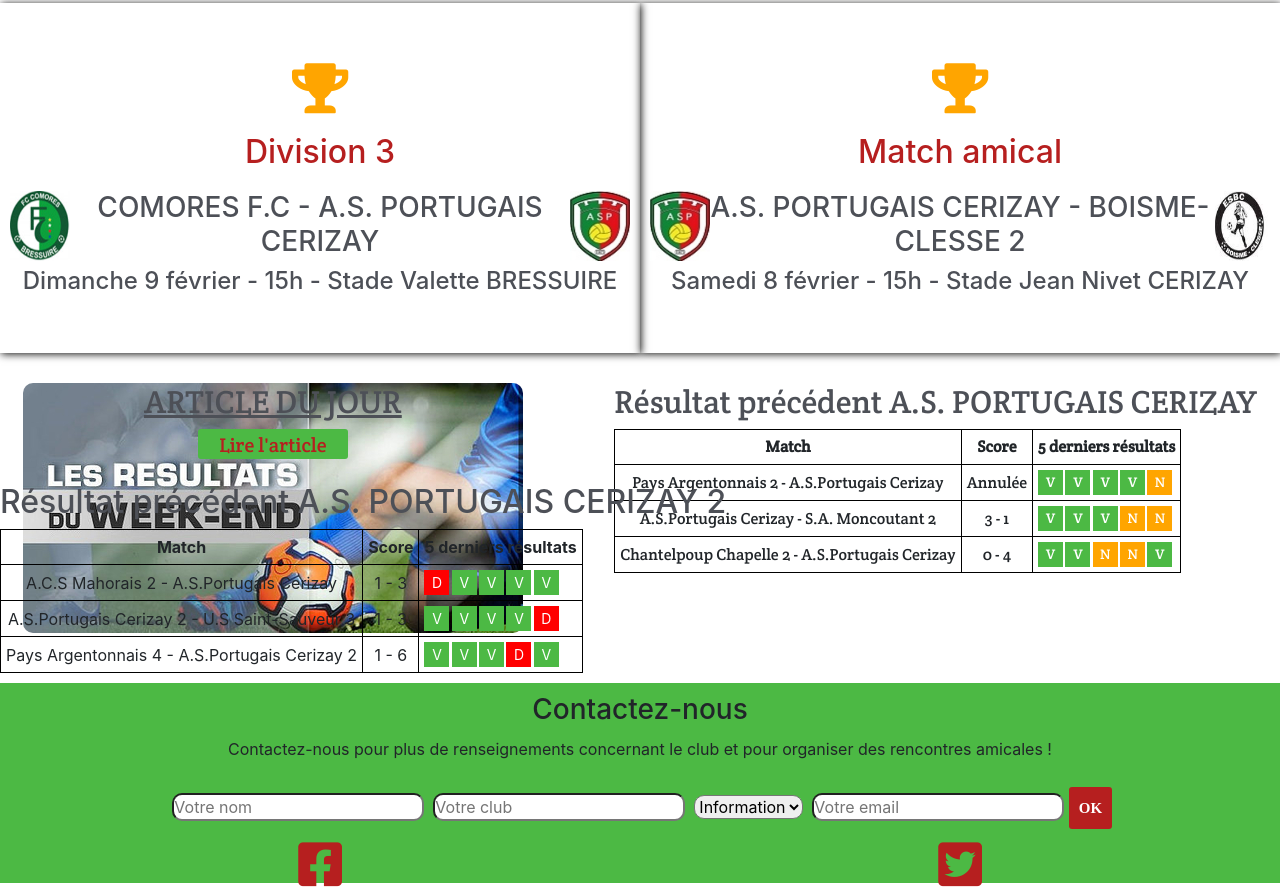
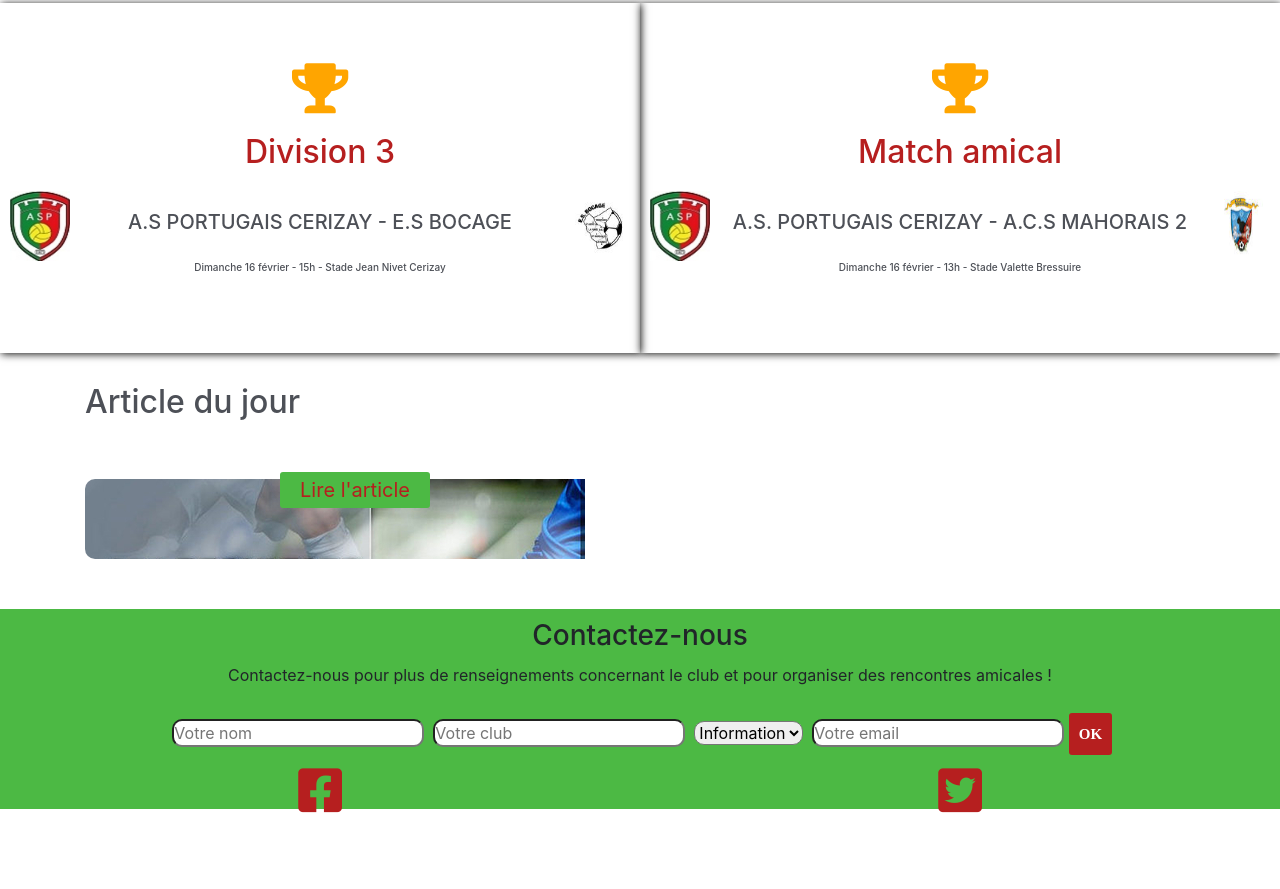
Before and after one commit to Quentin79140/ASP, a plain HTML site: page index.html in a window 1280 px wide. Shown: the part 462-1351 px from the top of the page. After the commit the page ends 1277 px from the top, so only its background shows below. Drawn offline with nearby package versions, Linux system fonts and the light colour scheme.

Commit message:
relooking

```diff
--- a/index.html
+++ b/index.html
@@ -22,7 +22,7 @@
 <body>
     <header>
         <nav class="navbar navbar-expand-lg navbar-light bg-light">
-            <img src="/aspcerizay/logoclub2.jpg" alt="">
+            <img src="/logoclub2.jpg" alt="">
             <a class="navbar-brand title" href="#">Association Portugaise Cerizay</a>
             <button class="navbar-toggler" type="button" data-toggle="collapse" data-target="#navbarSupportedContent" aria-controls="navbarSupportedContent" aria-expanded="false" aria-label="Toggle navigation">
               <span class="navbar-toggler-icon"></span>
@@ -84,13 +84,13 @@
             </div>
             <div class="rencontre">
                 <!-- ici rencontre adversaire + logo -->
-                <img src="logo-comores.jpg" alt="logo-comores">
-                <h3> COMORES F.C - A.S. PORTUGAIS CERIZAY</h3>
-                <img src="logoclub.jpg" alt="logo du club">
+                <img src="logoclub.jpg" alt="logo-comores">
+                <h3>A.S PORTUGAIS CERIZAY - E.S BOCAGE</h3>
+                <img src="logo-bocage.jpg" alt="logo du club">
             </div>
             <div class="info1">
                 <!-- INFO SUR LIEUX, DATE ET HEURE  -->
-                <h4>Dimanche 9 février - 15h - Stade Valette BRESSUIRE</h4>
+                <h4>Dimanche 16 février - 15h - Stade Jean Nivet Cerizay</h4>
             </div>
         </div>
 
@@ -103,23 +103,34 @@
             <div class="rencontre">
               <!-- ici rencontre adversaire + logo -->
               <img src="logoclub.jpg" alt="logo du club">
-                <h3> A.S. PORTUGAIS CERIZAY - BOISME-CLESSE 2 </h3>
-                <img src="logo-boisme.jpg" alt="logo boisme">
+              <h3> A.S. PORTUGAIS CERIZAY - A.C.S MAHORAIS 2 </h3>
+              <img src="logo-mahorais.jpg" alt="logo boisme">
             </div>
             <div class="info2">
               <!-- INFO SUR LIEUX, DATE ET HEURE  -->
-                <h4>Samedi 8 février - 15h - Stade Jean Nivet CERIZAY</h4>
+              <h4>Dimanche 16 février - 13h - Stade Valette Bressuire</h4>
             </div>
             </div>
             </section>
     <section id="actu">
 
-        <div class="medias">
+              <div class="container">
+                <div class="row">
+                  <div class="col-md-12">
+                    <h2>Article du jour</h2>
+                  </div>
+                  <div class="col-md-6">
                     <div class="article">
-                <h2>Article du jour</h2>
                       <a href="#" class="button-1">Lire l'article</a>
                     </div>
-            <div class="tables"></div>
+
+                  </div>
+                </div>
+
+              </div>
+    </section>
+            <!-- </div>
+            <div class="tables">
                 <div class="tableau1">
                 <h2>Résultat précédent A.S. PORTUGAIS CERIZAY </h2>
 
@@ -214,8 +225,8 @@
                 </tr>
             </table>
 
-        </div>
-    </section>
+        </div> -->
+
     <footer>
         <section id="contact">
             <div class="wrapper">
--- a/style.css
+++ b/style.css
@@ -6,6 +6,11 @@
     margin: 0;
     padding: 0;
     flex-wrap: wrap;
+}
+html
+{
+    width: 100%;
+    height: 100vh;
 }
 .menu1,.menu2
 {
@@ -27,7 +32,7 @@ h2{
 h4
 {
     color:#4D5057 ;
-
+    font-size: 10px;
 }
 
 /* HAEDER barre navig */
@@ -135,6 +140,7 @@ header #navig .menu2 ul a:hover
     justify-content: center;
     align-items: center;
     color: #4D5057;
+    font-size: 20px;
 }
 
 #programme .second
@@ -172,6 +178,7 @@ header #navig .menu2 ul a:hover
     justify-content: center;
     color:#4D5057 ;
     align-items: center;
+    font-size: 20px;
 }
 
 /* SECTION ACTU */
@@ -179,13 +186,8 @@ header #navig .menu2 ul a:hover
 #actu
 {
     width: 100%;
-    height: 50vh;
-    display: flex;
-    justify-content: space-around;
+    height:50vh;
     margin: 10px 0;
-
-
-
 
 }
 #actu .article h2
@@ -201,23 +203,25 @@ header #navig .menu2 ul a:hover
 #actu .medias
 {
     width: 100%;
-    height: 100px;
-    display: flex;
-    justify-content: space-around;
+    height: 50vh;
+
     font-family: "crete round";
+    text-align: center;
+
+}
+#actu .media h2
+{
 
 }
 #actu .article
 {
-    width: 500px;
-    height: 250px;
+    width: 100%;
+    height: 10vh;
     background-image: url(article.jpg);
     background-repeat: no-repeat;
-    background-position: center;
     text-align: center;
     border-radius: 10px;
-    display: flex;
-    flex-direction: column;
+    margin-top: 50px;
 }
 #actu .article a
 {
@@ -250,10 +254,8 @@ th, td
 {
     padding: 5px;
 }
-#actu .tableau1 h2
-{
-    width: 100%;
-}
+
+
 #actu .tableau1 .win
 {
     display: block;
@@ -319,6 +321,7 @@ footer
     display: flex;
     flex-direction: column;
     align-items: center;
+    margin-top: 50px;
 }
 #contact .wrapper h3
 {
```
Also changed, not shown: logo-bocage.jpg (added), logo-mahorais.jpg (added). Lines whose indentation alone changed are shown as unchanged.
